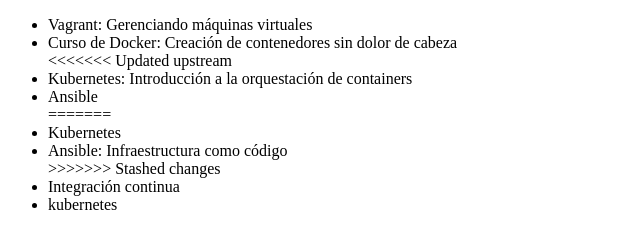
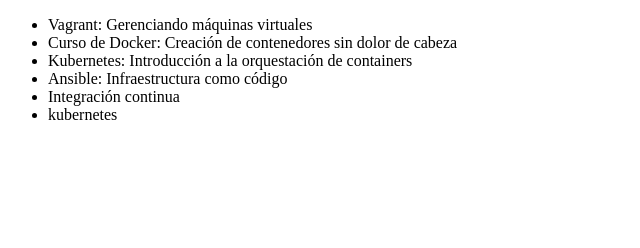
Before and after one commit to jfcascante/alura-curso, a plain HTML site: page index.html in a window 1280 px wide. Shown: the whole page, without its empty margins (0-640 px from the left). Drawn offline with Linux system fonts and the light colour scheme.

Commit message:
modificando los 4 primeros cursos de la lista

```diff
--- a/index.html
+++ b/index.html
@@ -12,13 +12,8 @@
     <ul>
         <li> Vagrant: Gerenciando máquinas virtuales</li>
         <li> Curso de Docker: Creación de contenedores sin dolor de cabeza</li>
-<<<<<<< Updated upstream
         <li>Kubernetes: Introducción a la orquestación de containers</li>
-        <li> Ansible </li>
-=======
-        <li>Kubernetes</li>
         <li>Ansible: Infraestructura como código</li>
->>>>>>> Stashed changes
         <li> Integración continua</li>
         <li>kubernetes</li>
     </ul>
```
